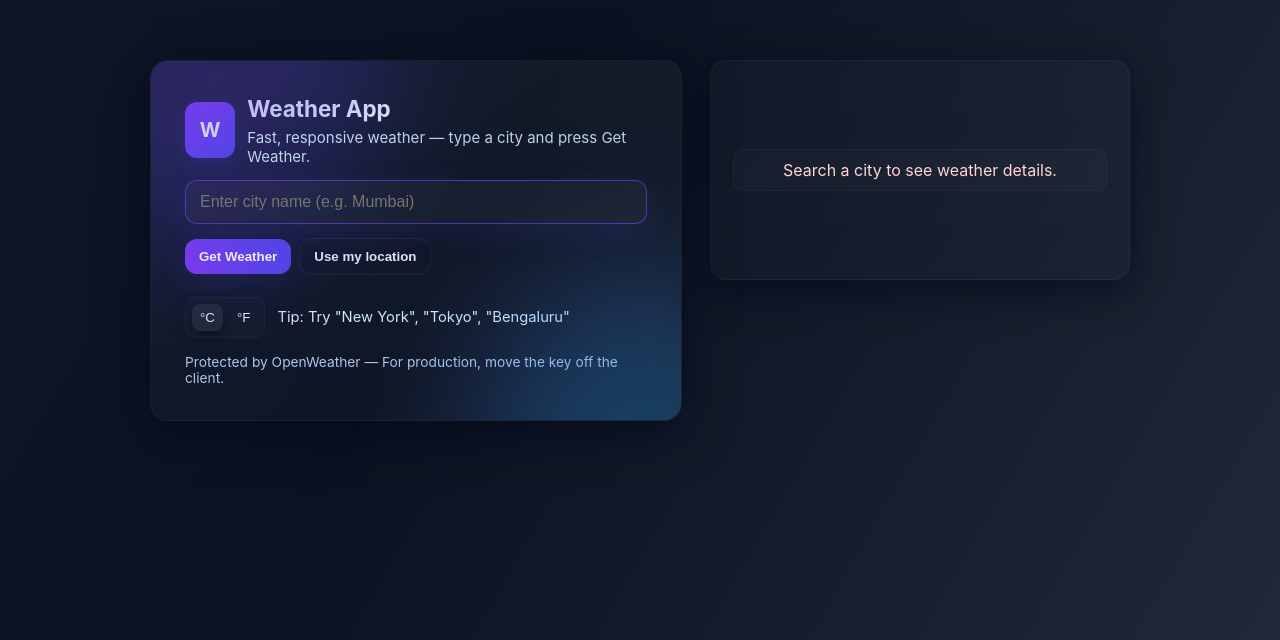
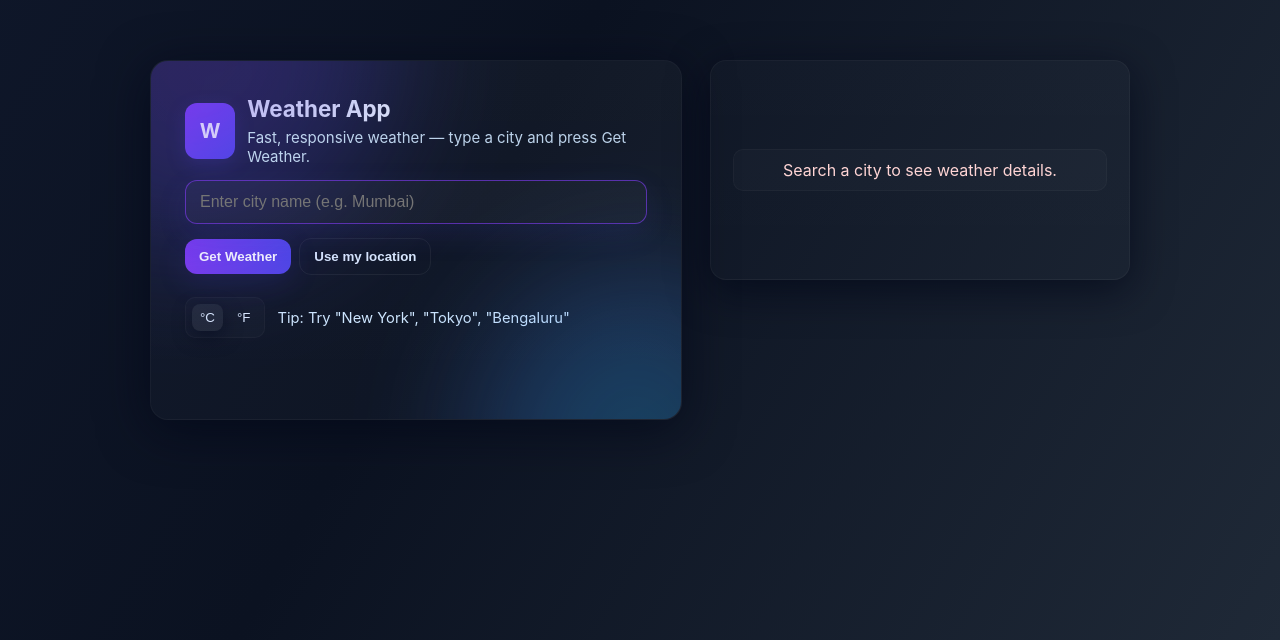
Before and after one commit to YOGENDRAKAVULURI/weather_api, a plain HTML site: page index.html in a window 1280 px wide. Shown: the part 160-800 px from the top of the page. Drawn offline with Linux system fonts and the light colour scheme.

Commit message:
Update index.html

```diff
--- a/index.html
+++ b/index.html
@@ -257,10 +257,6 @@
           <div style="color:#cfe7ff; font-size:0.92rem;">Tip: Try "New York", "Tokyo", "Bengaluru"</div>
         </div>
       </form>
-
-      <div class="footer" style="margin-top:16px;">
-        Protected by OpenWeather — For production, move the key off the client.
-      </div>
     </section>
 
     <!-- RIGHT: results -->
```
